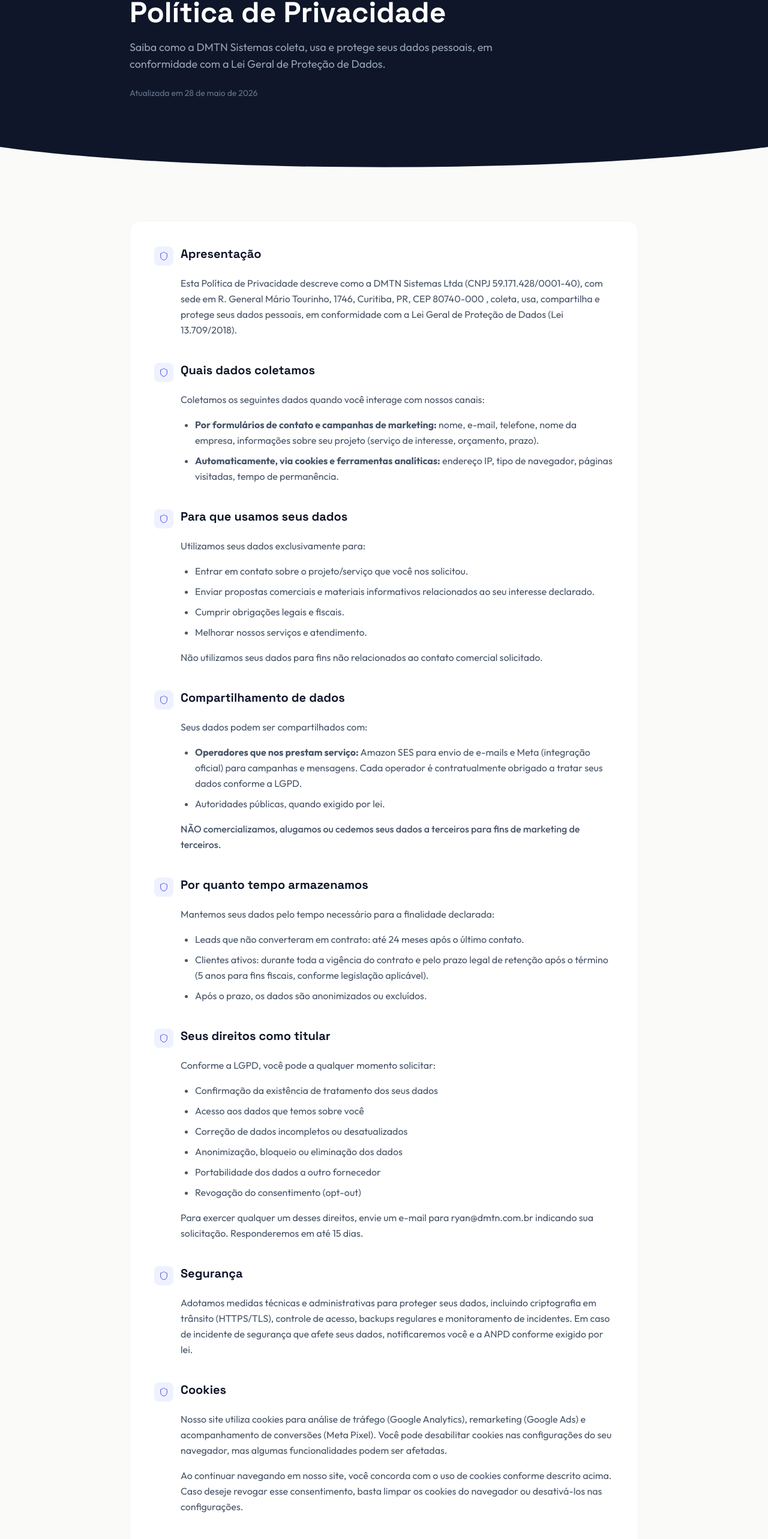
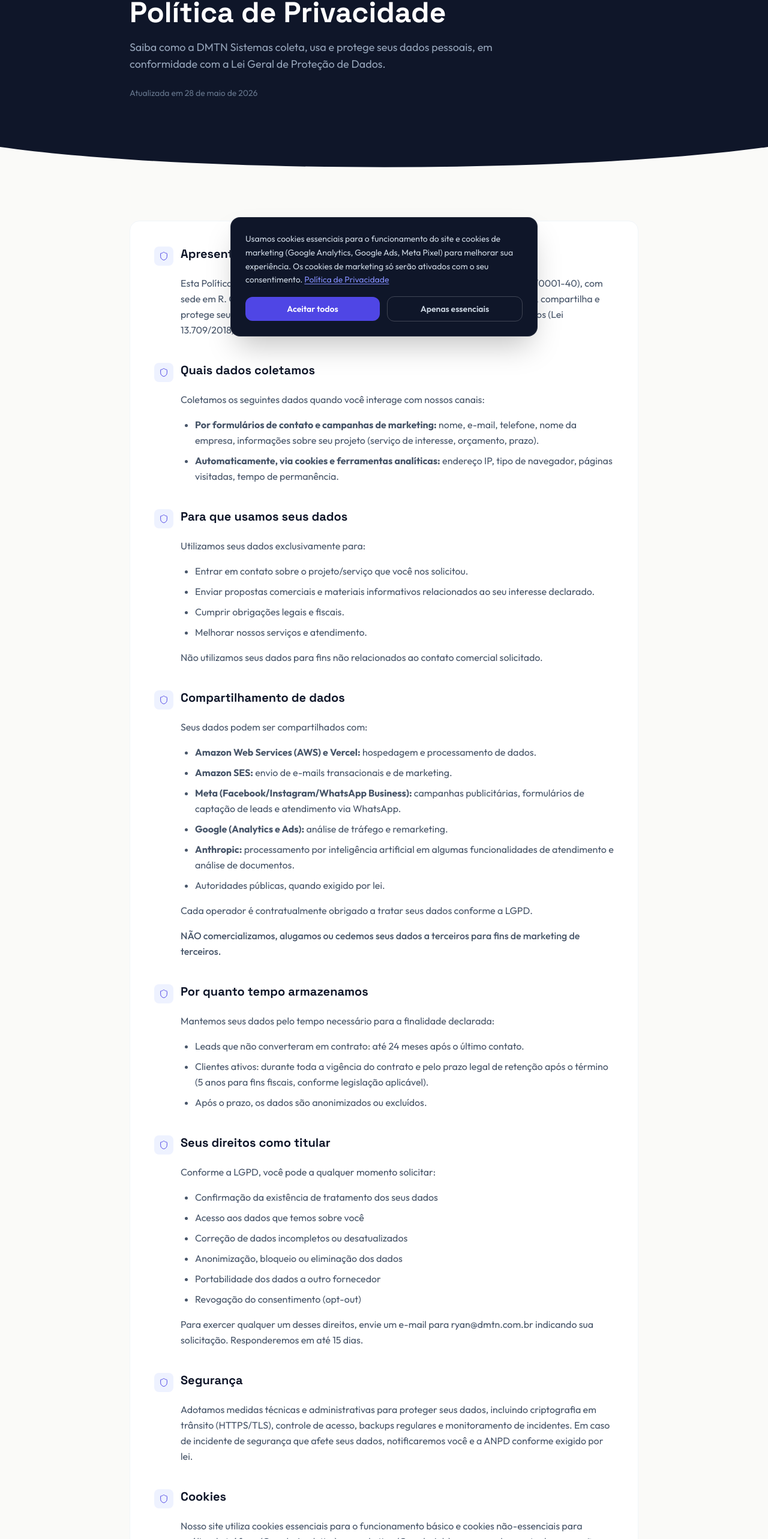
Before and after one commit to ryanfigueredo/dmtn, a Next.js app: page /privacidade in a window 1280 px wide. Shown: the part 215-2781 px from the top of the page at 60% size. Built offline with nearby package versions, Linux system fonts and the light colour scheme.

Commit message:
feat: adiciona banner de cookies e scripts de rastreamento com consentimento

```diff
--- /dev/null
+++ b/app/_components/cookie-banner.tsx
@@ -0,0 +1,106 @@
+"use client";
+
+import { useState, useEffect } from "react";
+import Link from "next/link";
+
+const COOKIE_CONSENT_KEY = "dmtn_cookie_consent";
+
+type Consent = "accepted" | "rejected";
+
+function getConsent(): Consent | null {
+  if (typeof window === "undefined") return null;
+  return localStorage.getItem(COOKIE_CONSENT_KEY) as Consent | null;
+}
+
+function setConsent(value: Consent) {
+  localStorage.setItem(COOKIE_CONSENT_KEY, value);
+  // Dispatch custom event so TrackingScripts picks it up in the same tab
+  window.dispatchEvent(new Event("cookie-consent-change"));
+}
+
+/** Disable GA / Ads / Meta Pixel by removing their cookies and blocking future loads */
+function revokeTrackingConsent() {
+  // Clear GA cookies
+  document.cookie.split(";").forEach((c) => {
+    const name = c.trim().split("=")[0];
+    if (name.startsWith("_ga") || name.startsWith("_gid") || name.startsWith("_fbp") || name.startsWith("_fbc")) {
+      document.cookie = `${name}=;expires=Thu, 01 Jan 1970 00:00:00 GMT;path=/;domain=${window.location.hostname}`;
+      document.cookie = `${name}=;expires=Thu, 01 Jan 1970 00:00:00 GMT;path=/`;
+    }
+  });
+
+  // Tell GA to stop
+  if (typeof window !== "undefined") {
+    (window as unknown as Record<string, unknown>)["ga-disable-AW-17323130920"] = true;
+  }
+}
+
+function grantTrackingConsent() {
+  if (typeof window !== "undefined") {
+    (window as unknown as Record<string, unknown>)["ga-disable-AW-17323130920"] = false;
+  }
+}
+
+export default function CookieBanner() {
+  const [visible, setVisible] = useState(false);
+
+  useEffect(() => {
+    const consent = getConsent();
+    if (!consent) {
+      // No consent yet — block tracking by default (opt-in model)
+      revokeTrackingConsent();
+      setVisible(true);
+    } else if (consent === "rejected") {
+      revokeTrackingConsent();
+    } else {
+      grantTrackingConsent();
+    }
+  }, []);
+
+  function handleAccept() {
+    setConsent("accepted");
+    grantTrackingConsent();
+    setVisible(false);
+  }
+
+  function handleReject() {
+    setConsent("rejected");
+    revokeTrackingConsent();
+    setVisible(false);
+  }
+
+  if (!visible) return null;
+
+  return (
+    <div className="fixed bottom-0 inset-x-0 z-[9999] p-4 sm:p-6 pointer-events-none">
+      <div className="pointer-events-auto max-w-lg mx-auto bg-[#0F1629] border border-white/10 rounded-2xl p-5 sm:p-6 shadow-2xl">
+        <p className="text-sm text-slate-300 leading-relaxed mb-4">
+          Usamos cookies essenciais para o funcionamento do site e cookies de
+          marketing (Google Analytics, Google Ads, Meta Pixel) para melhorar sua
+          experiência. Os cookies de marketing só serão ativados com o seu
+          consentimento.{" "}
+          <Link
+            href="/privacidade#cookies"
+            className="text-indigo-400 hover:text-indigo-300 underline underline-offset-2"
+          >
+            Política de Privacidade
+          </Link>
+        </p>
+        <div className="flex items-center gap-3">
+          <button
+            onClick={handleAccept}
+            className="flex-1 bg-indigo-600 hover:bg-indigo-500 text-white text-sm font-semibold py-2.5 px-4 rounded-xl transition-colors cursor-pointer"
+          >
+            Aceitar todos
+          </button>
+          <button
+            onClick={handleReject}
+            className="flex-1 border border-white/20 hover:border-white/40 text-slate-300 hover:text-white text-sm font-semibold py-2.5 px-4 rounded-xl transition-colors cursor-pointer"
+          >
+            Apenas essenciais
+          </button>
+        </div>
+      </div>
+    </div>
+  );
+}
--- /dev/null
+++ b/app/_components/tracking-scripts.tsx
@@ -0,0 +1,51 @@
+"use client";
+
+import { useEffect, useState } from "react";
+import Script from "next/script";
+
+const COOKIE_CONSENT_KEY = "dmtn_cookie_consent";
+
+export default function TrackingScripts() {
+  const [consented, setConsented] = useState(false);
+
+  useEffect(() => {
+    function check() {
+      setConsented(localStorage.getItem(COOKIE_CONSENT_KEY) === "accepted");
+    }
+
+    check();
+
+    // Re-check when localStorage changes (cross-tab or same-tab via custom event)
+    window.addEventListener("storage", check);
+    window.addEventListener("cookie-consent-change", check);
+
+    return () => {
+      window.removeEventListener("storage", check);
+      window.removeEventListener("cookie-consent-change", check);
+    };
+  }, []);
+
+  if (!consented) return null;
+
+  return (
+    <>
+      <Script
+        src="https://www.googletagmanager.com/gtag/js?id=AW-17323130920"
+        strategy="lazyOnload"
+      />
+      <Script id="google-ads-tag" strategy="lazyOnload">
+        {`
+          window.dataLayer = window.dataLayer || [];
+          function gtag(){dataLayer.push(arguments);}
+          gtag('js', new Date());
+          gtag('config', 'AW-17323130920');
+          gtag('event', 'conversion', {
+            'send_to': 'AW-17323130920/1KCDCO7xgJ4cEKiAqMRA',
+            'value': 1.0,
+            'currency': 'BRL'
+          });
+        `}
+      </Script>
+    </>
+  );
+}
--- a/app/layout.tsx
+++ b/app/layout.tsx
@@ -3,7 +3,8 @@ import { Space_Grotesk, Outfit } from "next/font/google";
 import "./globals.css";
 import { ToastProvider, ToastViewport } from "./_components/ui/toast";
 import { DiagnosticChatProvider } from "./_components/diagnostic-chat-provider";
-import Script from "next/script";
+import CookieBanner from "./_components/cookie-banner";
+import TrackingScripts from "./_components/tracking-scripts";
 
 export const metadata: Metadata = {
   metadataBase: new URL("https://www.dmtn.com.br"),
@@ -55,29 +56,12 @@ export default function RootLayout({
         <link rel="dns-prefetch" href="https://www.googletagmanager.com" />
       </head>
       <body className="font-outfit antialiased overflow-x-hidden">
-        {/* Google Ads Tag — lazyOnload para não bloquear LCP */}
-        <Script
-          src="https://www.googletagmanager.com/gtag/js?id=AW-17323130920"
-          strategy="lazyOnload"
-        />
-        <Script id="google-ads-tag" strategy="lazyOnload">
-          {`
-            window.dataLayer = window.dataLayer || [];
-            function gtag(){dataLayer.push(arguments);}
-            gtag('js', new Date());
-            gtag('config', 'AW-17323130920');
-            gtag('event', 'conversion', {
-              'send_to': 'AW-17323130920/1KCDCO7xgJ4cEKiAqMRA',
-              'value': 1.0,
-              'currency': 'BRL'
-            });
-          `}
-        </Script>
-
+        <TrackingScripts />
 
         <DiagnosticChatProvider>
           <ToastProvider>
             {children}
+            <CookieBanner />
             <ToastViewport />
           </ToastProvider>
         </DiagnosticChatProvider>
--- a/app/privacidade/content.tsx
+++ b/app/privacidade/content.tsx
@@ -81,13 +81,33 @@ const sections = [
         </p>
         <ul className="list-disc pl-6 space-y-2 text-slate-600 leading-relaxed">
           <li>
-            <strong>Operadores que nos prestam serviço:</strong>{" "}
-            Amazon SES para envio de e-mails e Meta (integração oficial) para
-            campanhas e mensagens. Cada operador é contratualmente obrigado a
-            tratar seus dados conforme a LGPD.
+            <strong>Amazon Web Services (AWS) e Vercel:</strong>{" "}
+            hospedagem e processamento de dados.
+          </li>
+          <li>
+            <strong>Amazon SES:</strong>{" "}
+            envio de e-mails transacionais e de marketing.
+          </li>
+          <li>
+            <strong>Meta (Facebook/Instagram/WhatsApp Business):</strong>{" "}
+            campanhas publicitárias, formulários de captação de leads e
+            atendimento via WhatsApp.
+          </li>
+          <li>
+            <strong>Google (Analytics e Ads):</strong>{" "}
+            análise de tráfego e remarketing.
+          </li>
+          <li>
+            <strong>Anthropic:</strong>{" "}
+            processamento por inteligência artificial em algumas funcionalidades
+            de atendimento e análise de documentos.
           </li>
           <li>Autoridades públicas, quando exigido por lei.</li>
         </ul>
+        <p className="text-slate-600 leading-relaxed">
+          Cada operador é contratualmente obrigado a tratar seus dados conforme a
+          LGPD.
+        </p>
         <p className="text-slate-600 leading-relaxed font-medium">
           NÃO comercializamos, alugamos ou cedemos seus dados a terceiros para
           fins de marketing de terceiros.
@@ -163,16 +183,20 @@ const sections = [
     content: (
       <div className="space-y-4">
         <p className="text-slate-600 leading-relaxed">
-          Nosso site utiliza cookies para análise de tráfego (Google Analytics),
+          Nosso site utiliza cookies essenciais para o funcionamento básico e
+          cookies não-essenciais para análise de tráfego (Google Analytics),
           remarketing (Google Ads) e acompanhamento de conversões (Meta Pixel).
-          Você pode desabilitar cookies nas configurações do seu navegador, mas
-          algumas funcionalidades podem ser afetadas.
         </p>
         <p className="text-slate-600 leading-relaxed">
-          Ao continuar navegando em nosso site, você concorda com o uso de
-          cookies conforme descrito acima. Caso deseje revogar esse
-          consentimento, basta limpar os cookies do navegador ou desativá-los
-          nas configurações.
+          Conforme a LGPD (Art. 8º), cookies de marketing e remarketing só são
+          ativados após o seu consentimento explícito, coletado por meio do
+          banner de cookies exibido na sua primeira visita ao site. Você pode
+          revogar esse consentimento a qualquer momento através do mesmo banner
+          ou limpando os cookies do navegador.
+        </p>
+        <p className="text-slate-600 leading-relaxed">
+          Cookies essenciais (necessários para navegação e segurança) não
+          requerem consentimento e permanecem ativos.
         </p>
       </div>
     ),
```
